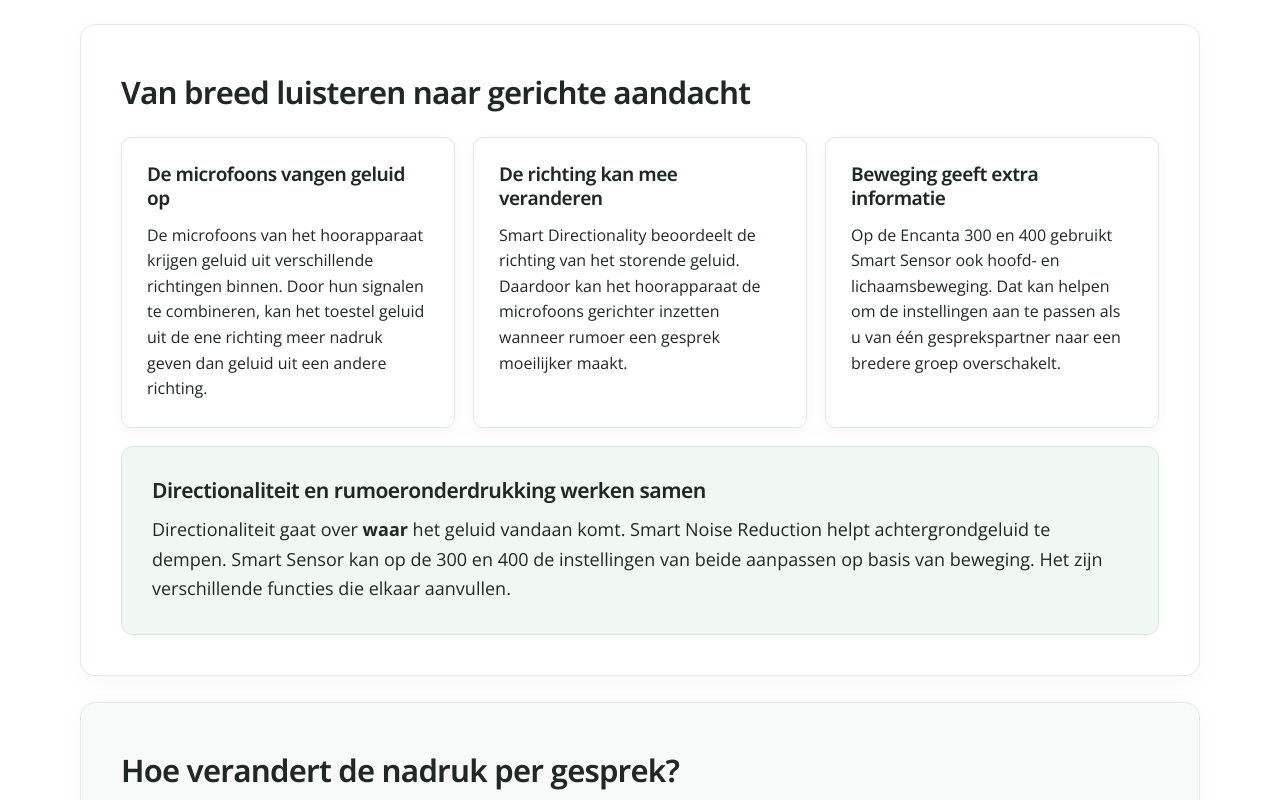
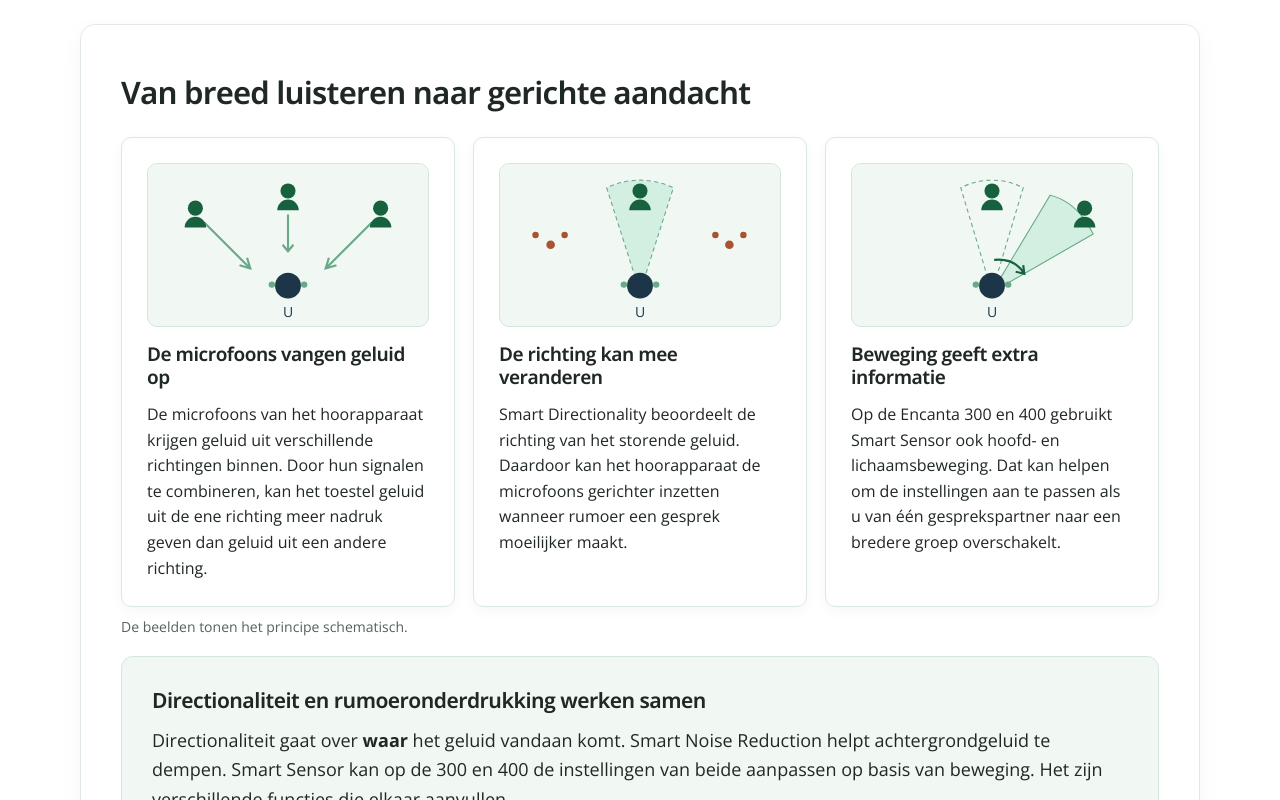
Before and after one commit to jo0stjo0st/oogvoororen-cro, a Next.js app: page /experimenten/bernafon-smart-directionality in a window 1280 px wide. Shown: the part 800-1600 px from the top of the page. Built offline with nearby package versions, Linux system fonts and the light colour scheme.

Commit message:
Illustrate three steps of Smart Directionality

```diff
--- /dev/null
+++ b/src/app/experimenten/bernafon-smart-directionality/directionality-illustration.tsx
@@ -0,0 +1,51 @@
+import styles from "./page.module.css";
+
+const descriptions = {
+  1: "Geluid komt van voren en opzij bij de microfoons binnen.",
+  2: "De stem voor u krijgt meer nadruk dan het geroezemoes opzij.",
+  3: "Als u zich naar een andere spreker draait, kan Smart Sensor de luisterrichting helpen aanpassen.",
+};
+
+function Person({ x, y }: { x: number; y: number }) {
+  return (
+    <g transform={`translate(${x} ${y})`} fill="#17613e">
+      <circle cy="-4" r="7" />
+      <path d="M-10 14a10 10 0 0 1 20 0Z" />
+    </g>
+  );
+}
+
+export function DirectionalityIllustration({ step }: { step: 1 | 2 | 3 }) {
+  return (
+    <svg className={styles.illustration} viewBox="0 0 260 150" role="img" aria-label={descriptions[step]}>
+      {step === 1 && (
+        <g fill="none" stroke="#69a987" strokeWidth="2">
+          <path d="M52 54 95 97m-10-3 10 3-3-10M208 54l-43 43m3-10-3 10 10-3M130 47v34m-5-6 5 6 5-6" />
+        </g>
+      )}
+      {step === 2 && (
+        <path d="M130 119 99 22Q130 8 161 22Z" fill="#d3efe1" stroke="#69a987" strokeDasharray="4 3" />
+      )}
+      {step === 3 && (
+        <>
+          <path d="M130 119 101 22Q130 8 159 22Z" fill="none" stroke="#69a987" strokeDasharray="4 3" />
+          <path d="M130 119 184 29Q209 35 224 65Z" fill="#d3efe1" stroke="#69a987" />
+          <path d="M132 89q19-2 28 13m-8-2 8 2-1-8" fill="none" stroke="#17613e" strokeWidth="2" />
+        </>
+      )}
+      <Person x={130} y={29} />
+      {step !== 2 && <Person x={216} y={45} />}
+      {step === 1 && <Person x={44} y={45} />}
+      {step === 2 && (
+        <g fill="#a85431">
+          <circle cx="47" cy="75" r="4" /><circle cx="60" cy="66" r="3" /><circle cx="33" cy="66" r="3" />
+          <circle cx="213" cy="75" r="4" /><circle cx="226" cy="66" r="3" /><circle cx="200" cy="66" r="3" />
+        </g>
+      )}
+      <circle cx="130" cy="113" r="12" fill="#1c3549" />
+      <circle cx="115" cy="112" r="3" fill="#69a987" />
+      <circle cx="145" cy="112" r="3" fill="#69a987" />
+      <text x="130" y="142" textAnchor="middle" fill="#1c3549" fontSize="13">U</text>
+    </svg>
+  );
+}
--- a/src/app/experimenten/bernafon-smart-directionality/page.module.css
+++ b/src/app/experimenten/bernafon-smart-directionality/page.module.css
@@ -114,3 +114,18 @@
     grid-template-columns: 1fr;
   }
 }
+
+.illustration {
+  display: block;
+  width: 100%;
+  margin-bottom: 16px;
+  border: 1px solid #d5e6da;
+  border-radius: 10px;
+  background: #f1f8f3;
+}
+
+.illustrationNote {
+  color: var(--muted);
+  font-size: .875rem;
+  margin-top: 8px;
+}
--- a/src/app/experimenten/bernafon-smart-directionality/page.tsx
+++ b/src/app/experimenten/bernafon-smart-directionality/page.tsx
@@ -3,6 +3,7 @@ import Image from "next/image";
 import Link from "next/link";
 import { ProductSiteFooter, ProductSiteHeader } from "@/components/product-site-shell";
 import { CompactAppointmentForm } from "@/features/appointments/compact-form";
+import { DirectionalityIllustration } from "./directionality-illustration";
 import { ListeningScenes } from "./listening-scenes";
 import styles from "./page.module.css";
 
@@ -57,10 +58,11 @@ export default function Page() {
         <section className="cro-complete-section" id="werking">
           <h2>Van breed luisteren naar gerichte aandacht</h2>
           <div className="cro-complete-cards">
-            <article><h3>De microfoons vangen geluid op</h3><p>De microfoons van het hoorapparaat krijgen geluid uit verschillende richtingen binnen. Door hun signalen te combineren, kan het toestel geluid uit de ene richting meer nadruk geven dan geluid uit een andere richting.</p></article>
-            <article><h3>De richting kan mee veranderen</h3><p>Smart Directionality beoordeelt de richting van het storende geluid. Daardoor kan het hoorapparaat de microfoons gerichter inzetten wanneer rumoer een gesprek moeilijker maakt.</p></article>
-            <article><h3>Beweging geeft extra informatie</h3><p>Op de Encanta 300 en 400 gebruikt Smart Sensor ook hoofd- en lichaamsbeweging. Dat kan helpen om de instellingen aan te passen als u van één gesprekspartner naar een bredere groep overschakelt.</p></article>
+            <article><DirectionalityIllustration step={1} /><h3>De microfoons vangen geluid op</h3><p>De microfoons van het hoorapparaat krijgen geluid uit verschillende richtingen binnen. Door hun signalen te combineren, kan het toestel geluid uit de ene richting meer nadruk geven dan geluid uit een andere richting.</p></article>
+            <article><DirectionalityIllustration step={2} /><h3>De richting kan mee veranderen</h3><p>Smart Directionality beoordeelt de richting van het storende geluid. Daardoor kan het hoorapparaat de microfoons gerichter inzetten wanneer rumoer een gesprek moeilijker maakt.</p></article>
+            <article><DirectionalityIllustration step={3} /><h3>Beweging geeft extra informatie</h3><p>Op de Encanta 300 en 400 gebruikt Smart Sensor ook hoofd- en lichaamsbeweging. Dat kan helpen om de instellingen aan te passen als u van één gesprekspartner naar een bredere groep overschakelt.</p></article>
           </div>
+          <p className={styles.illustrationNote}>De beelden tonen het principe schematisch.</p>
           <div className={styles.note}>
             <h3>Directionaliteit en rumoeronderdrukking werken samen</h3>
             <p>Directionaliteit gaat over <strong>waar</strong> het geluid vandaan komt. Smart Noise Reduction helpt achtergrondgeluid te dempen. Smart Sensor kan op de 300 en 400 de instellingen van beide aanpassen op basis van beweging. Het zijn verschillende functies die elkaar aanvullen.</p>
```
